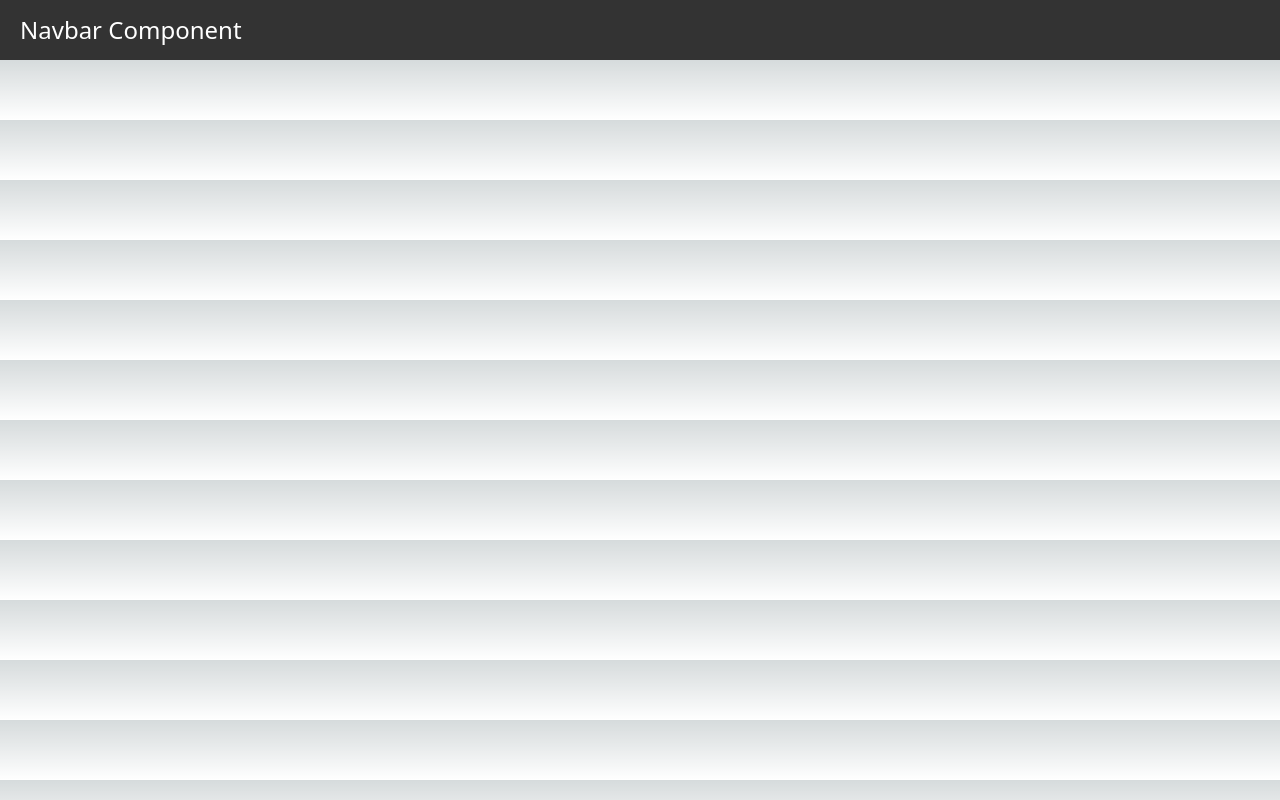
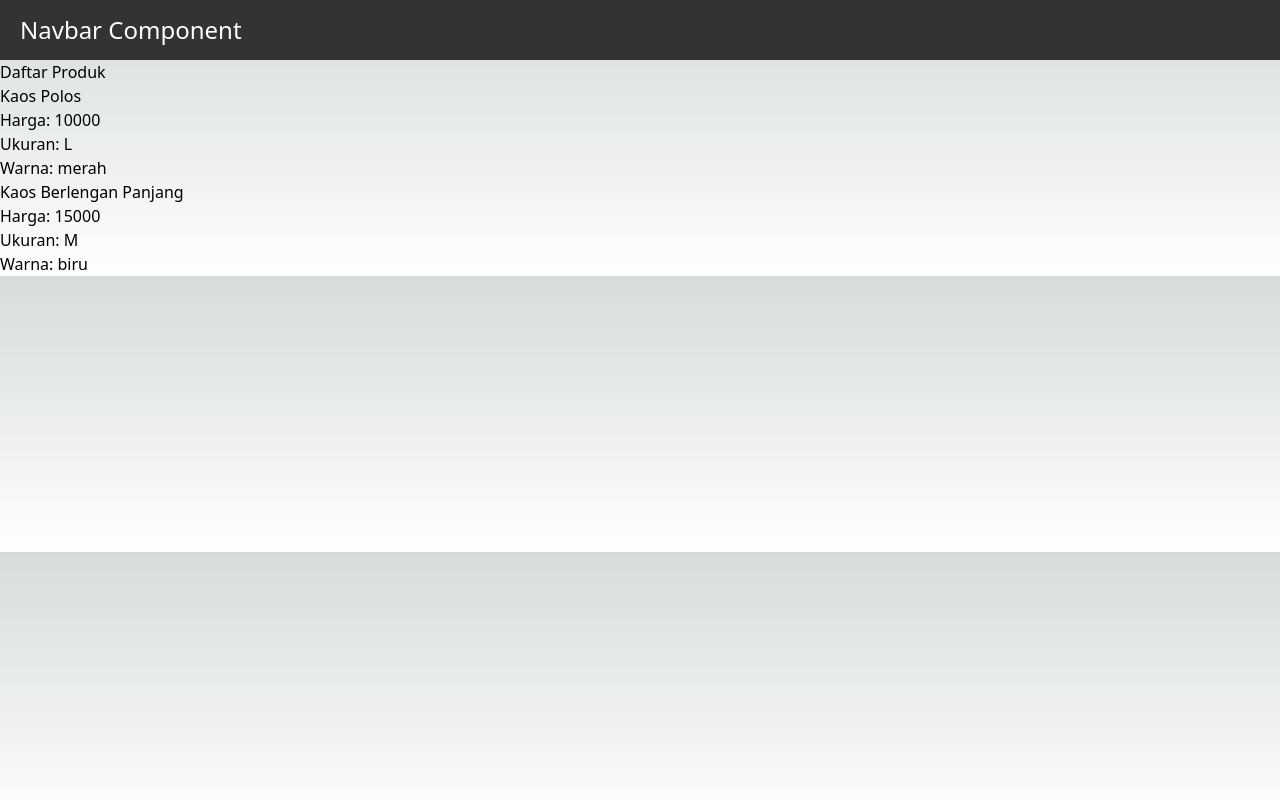
Before and after one commit to DewitaA12/Pemrograman-Framework, a Next.js app in the folder my-app-1/: page /produk in a window 1280 px wide. Before the commit this address had no page. Built offline with nearby package versions, Linux system fonts and the light colour scheme.

Commit message:
fetch data api - frontend

```diff
--- a/my-app-1/src/pages/produk/index.tsx
+++ b/my-app-1/src/pages/produk/index.tsx
@@ -1,3 +1,50 @@
-import HalamanProduk from "../../views/produk";
+import { useRouter } from "next/router";
+import { useEffect, useState } from "react";
 
-export default HalamanProduk;
+type ProductType = {
+  id: string;
+  nama: string;
+  harga: number;
+  ukuran: string;
+  warna: string;
+};
+
+const kategori = () => {
+  // const [isLogin, setIsLogin] = useState(false);
+  // const { push } = useRouter();
+  const [products, setProducts] = useState<ProductType[]>([]);
+
+  // useEffect(() => {
+  //   if (!isLogin) {
+  //     push("/auth/login");
+  //   }
+  // }, []);
+
+  useEffect(() => {
+    fetch("/api/produk")
+      .then((response) => response.json())
+      .then((responsedata) => {
+        // console.log("Data produk:", responsedata.data);
+        setProducts(responsedata.data);
+      })
+      .catch((error) => {
+        console.error("Error fetching produk:", error);
+      });
+  }, []);
+
+  return (
+    <div>
+      <h1>Daftar Produk</h1>
+      {products.map((product: ProductType) => (
+        <div key={product.id}>
+          <h2>{product.nama}</h2>
+          <p>Harga: {product.harga}</p>
+          <p>Ukuran: {product.ukuran}</p>
+          <p>Warna: {product.warna}</p>
+        </div>
+      ))}
+    </div>
+  );
+};
+
+export default kategori;
```
